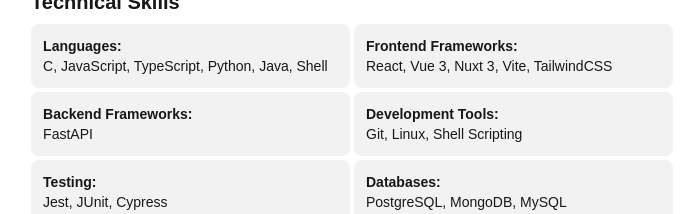
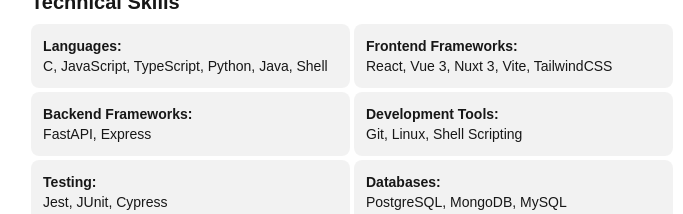
Before and after one commit to CUinspace233/my-resume, a Next.js app: page /en in a window 1280 px wide. Shown: the part 900-1114 px from the top of the page, without its empty margins (288-971 px from the left). Built offline with nearby package versions, Linux system fonts and the light colour scheme.

Commit message:
Update TechnicalSkills component to include Express alongside FastAPI in the backend frameworks list for improved clarity on available technologies.

```diff
--- a/src/components/TechnicalSkills.tsx
+++ b/src/components/TechnicalSkills.tsx
@@ -24,7 +24,7 @@
           <div>
             <strong>{t('backend_frameworks') || 'Backend frameworks'}:</strong>
           </div>
-          <span className="block">FastAPI</span>
+          <span className="block">FastAPI, Express</span>
         </div>
         <div className="p-3 rounded-lg bg-black/[.05] dark:bg-white/[.06]">
           <div>
```
